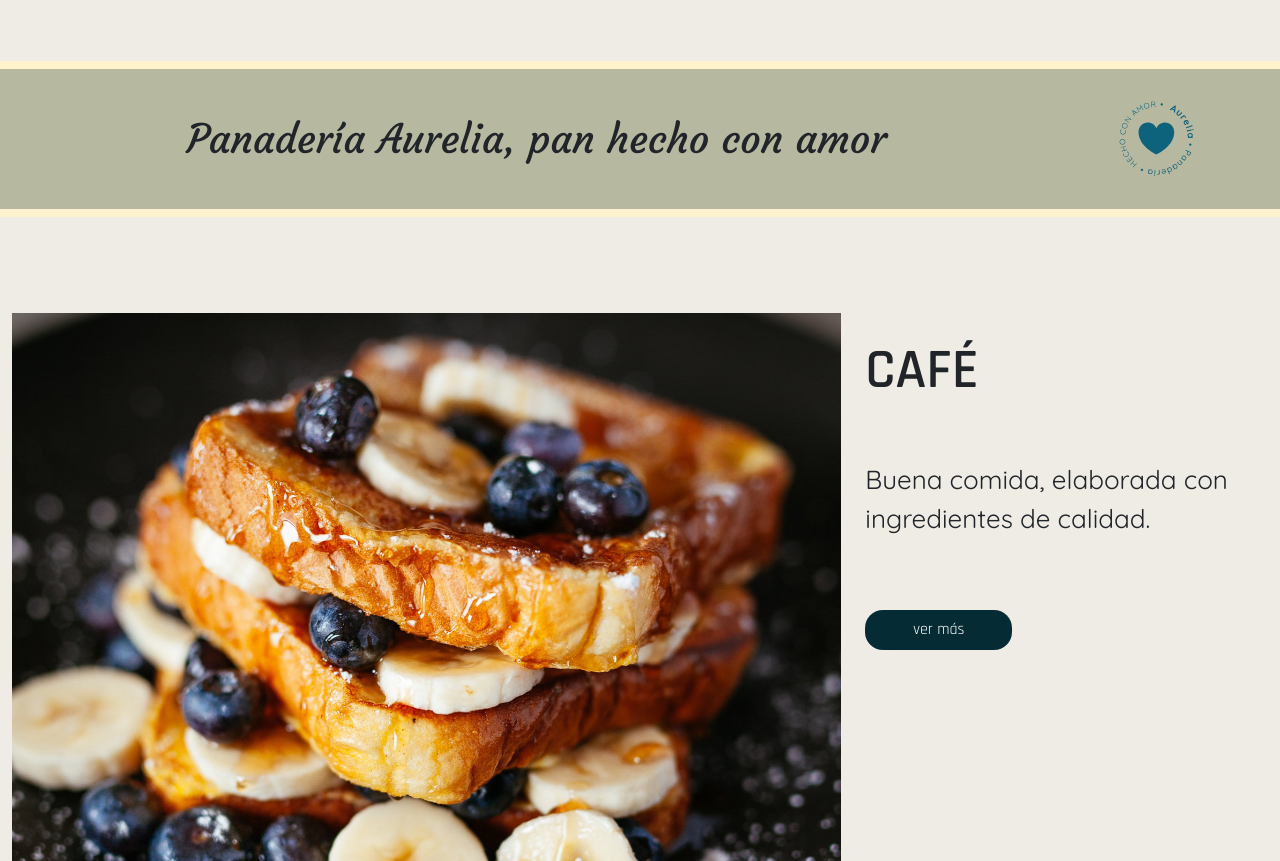
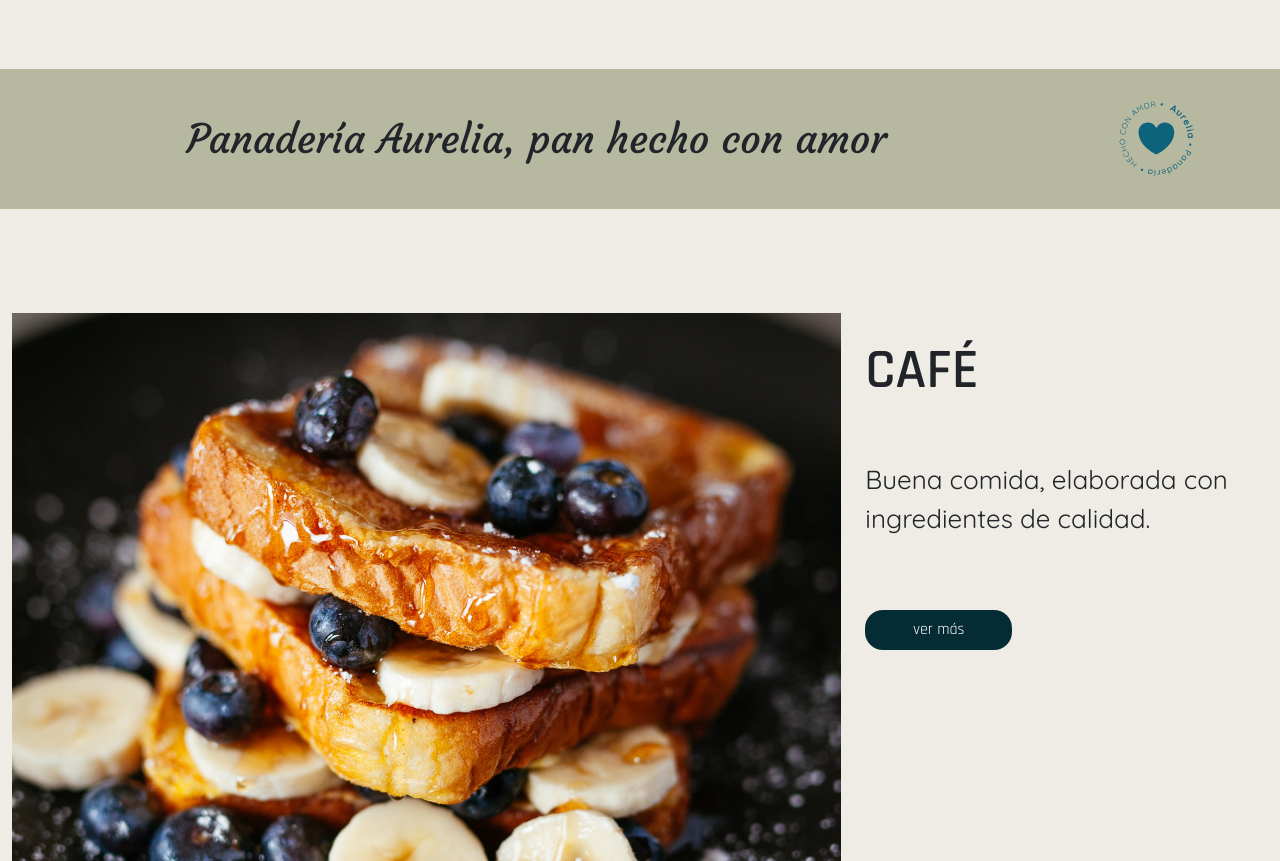
Before and after one commit to LorenaAlegriaSanchez/git-clase---10, a plain HTML site: page index.html in a window 1280 px wide. Shown: the part 1448-2309 px from the top of the page. Drawn offline with nearby package versions, Linux system fonts and the light colour scheme.

Commit message:
Corrección de color en clase frase

```diff
--- a/index.html
+++ b/index.html
@@ -85,7 +85,7 @@
             </div>
         </div>
     <!--Seccion tres FRASE-->
-    <div class="container-fluid py-2 my-2 bg-warning-subtle">
+    <div class="container-fluid py-2 my-2">
         <div class="row frase">
             <div class="col-lg-10 d-flex justify-content-center">
                 <p class=" fs-1 frase d-flex align-items-center m-0"> Panadería Aurelia, pan hecho con amor </p>
```
